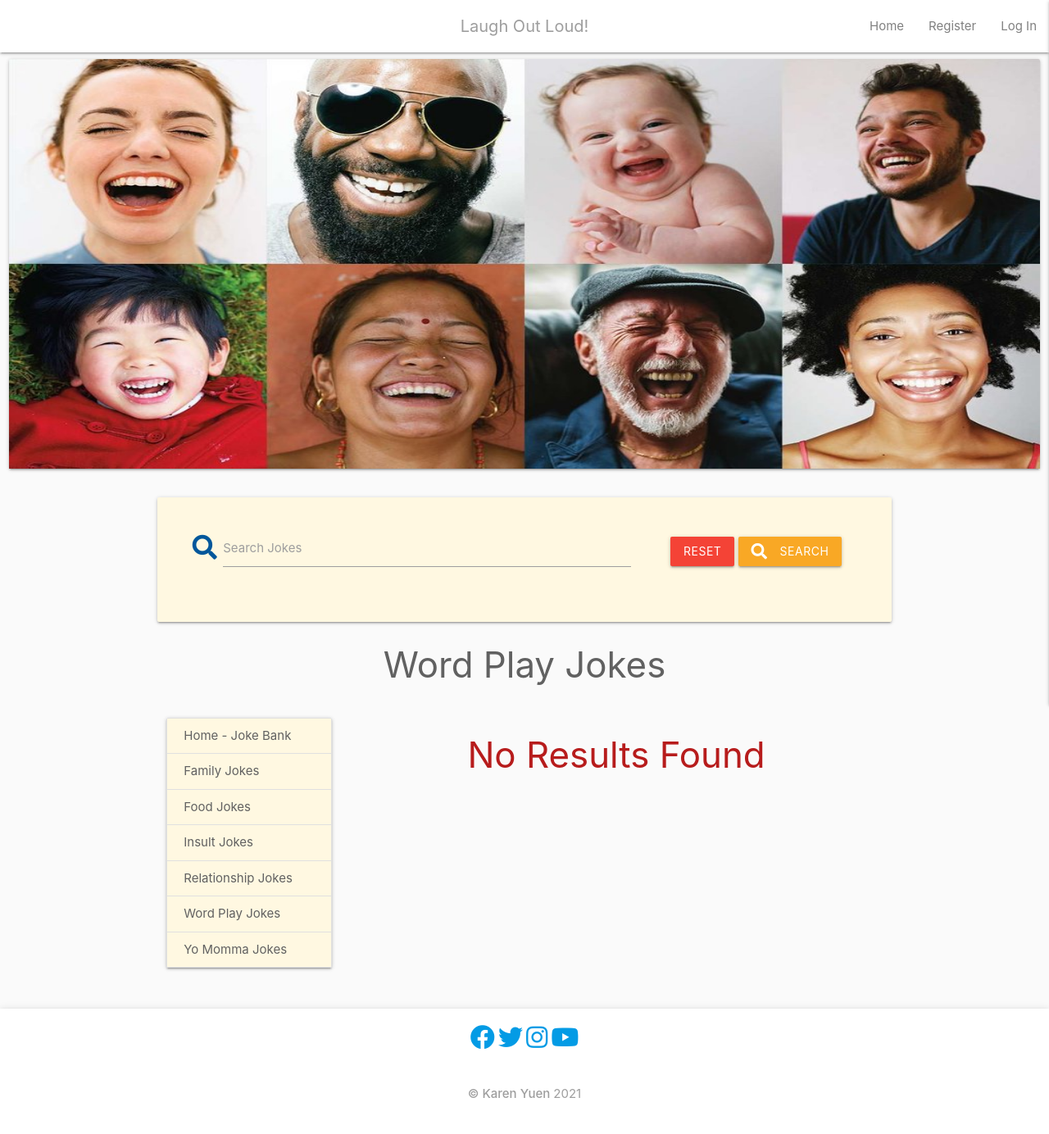
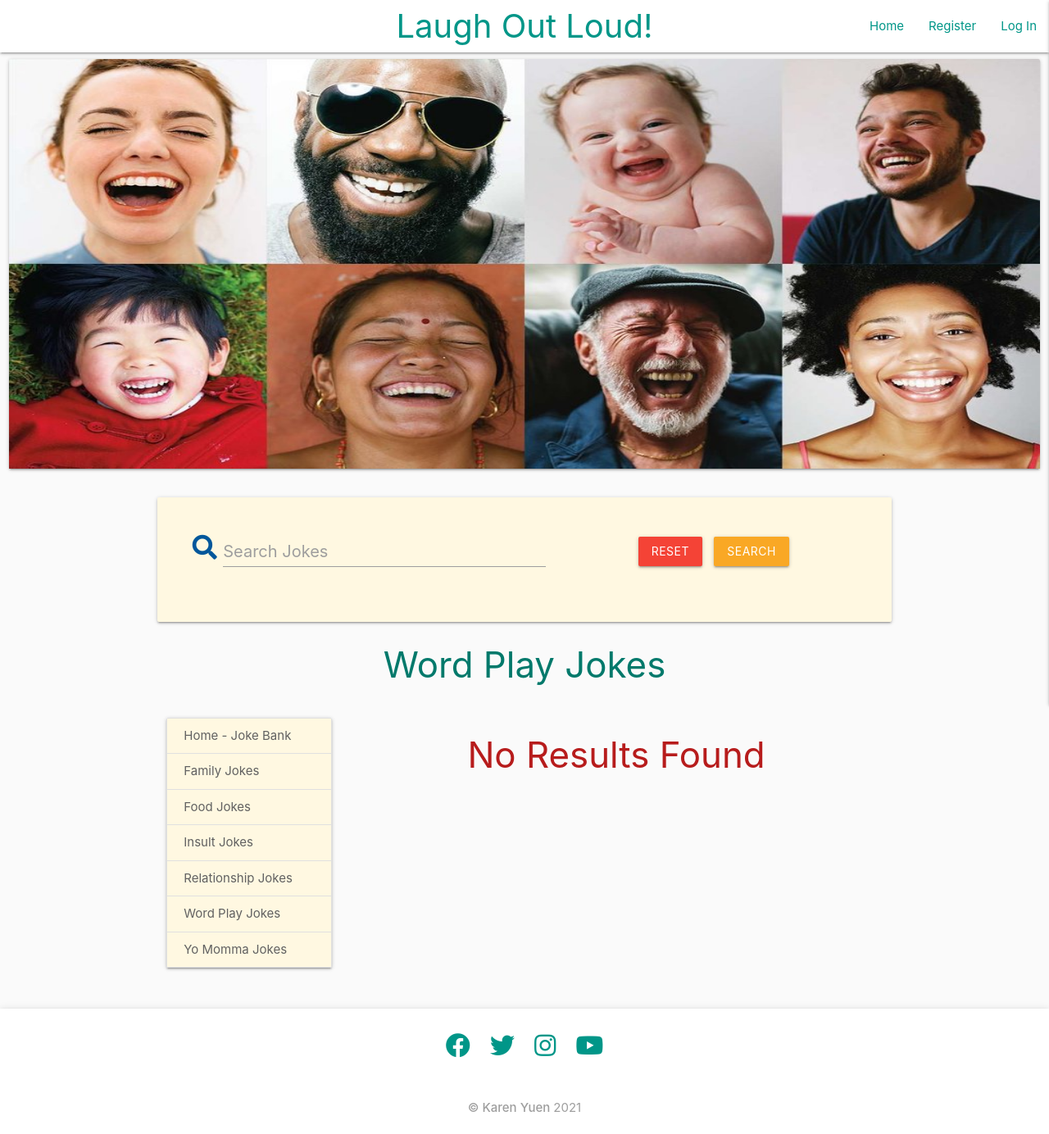
Before and after one commit to karzuin/jokes_library_MS3, a Flask app: page /word_jokes in a window 1280 px wide; the page is wider, and only the part inside the window is pictured. Shown: that part at 82% size. Before the commit the page ends 1340 px from the top of that part, so only its background shows below. Run offline with Flask 2, Linux system fonts and the light colour scheme; data that the repository does not hold is empty; some libraries are stand-ins or nearby versions.

Commit message:
Added Materialize CSS to searchbox buttons, modal buttons, bookmark and added buttons

```diff
--- a/app.py
+++ b/app.py
@@ -99,8 +99,8 @@ def login():
             if check_password_hash(
                 existing_user["password"], request.form.get("password")):
                     session["user"] = request.form.get("username").lower()
-                    flash("Welcome, {}".format(
-                        request.form.get("username")))
+                    flash("Welcome, {}!".format(
+                        request.form.get("username").capitalize()))
                     return redirect(url_for(
                          "coll_bookmarks", username=session["user"]))
             else:
--- a/static/css/style.css
+++ b/static/css/style.css
@@ -3,14 +3,15 @@ body {
 }
 
 nav ul a{
-    color: gray;
+    color: #009688;
 }
 
-.flashes h4 {
+.flashes h3 {
     line-height: 2;
-    width: 30%;
+    width: auto;
     margin: auto;
-    color: grey;
+    color: #009688;
+    background-color: none;
 }
 
 .card-image img {
@@ -20,6 +21,10 @@ nav ul a{
 .btn-small {
     margin: 10px;
 }
+
+.search-btns {
+        margin: 5px;
+    }
 
 #counter {
     margin: 0px 10px 0px;
@@ -31,6 +36,8 @@ nav ul a{
 
 .social-links i {
     font-size: 30px;
+    color: #009688;
+    margin: 10px;
 }
 
 .copyright {
@@ -46,7 +53,6 @@ nav ul a{
     }
 
     .btn-small {
-        width: 80%;
         font-size: 8px;
     }
 
@@ -86,7 +92,6 @@ nav ul a{
     }
 
     .btn-small {
-        width: 80%;
         font-size: 10px;
     }
 
@@ -127,7 +132,6 @@ nav ul a{
     }
 
     .btn-small {
-        width: 80%;
         font-size: 12px;
     }
 
@@ -158,6 +162,10 @@ nav ul a{
 }
 
 @media only screen and (min-width: 760px) {
+
+    #hero-text {
+        font-size: 40px;
+    }
 
     #searchbox {
         font-size: 20px;
--- a/templates/base.html
+++ b/templates/base.html
@@ -20,9 +20,9 @@
             <div class="navbar-fixed">
                 <nav>
                     <div class="col s10 offsets-2 nav-wrapper white lighten-2">
-                        <a href="{{ url_for('get_jokes') }}" class="brand-logo center grey-text" id="hero-text">Laugh Out Loud!</a>
-                        <a href="#" data-target="mobile-demo" class="sidenav-trigger right grey-text "><i class="fas fa-bars"></i></a>
-                        <ul class="right hide-on-med-and-down">
+                        <a href="{{ url_for('get_jokes') }}" class="brand-logo center teal-text" id="hero-text">Laugh Out Loud!</a>
+                        <a href="#" data-target="mobile-demo" class="sidenav-trigger right teal-text"><i class="fas fa-bars"></i></a>
+                        <ul class="right hide-on-med-and-down teal-text">
                             <li><a href="{{ url_for('get_jokes') }}">Home</a></li>
                             {% if session.user %}
                                 <li><a href="{{ url_for('coll_bookmarks', username=session['user']) }}">Collection</a></li>
@@ -65,7 +65,7 @@
             {% if messages %}
                 {% for message in messages %}
                     <div class="row flashes s12 m6 offset-3">
-                        <h4 class="yellow lighten-3 center-align">{{ message }}</h4>
+                        <h3 class="center-align">{{ message }}</h3>
                     </div>
                 {% endfor %}
             {% endif %}
--- a/templates/word_jokes.html
+++ b/templates/word_jokes.html
@@ -4,21 +4,21 @@
     <div class="row card-panel amber lighten-5">
         <form action="{{ url_for('search') }}" method="POST" class="col s12">
             <div class="row valign-wrapper center-align">
-                <div class="input-field col s12 m8">
+                <div class="input-field col s12">
                     <i class="fas fa-search prefix light-blue-text text-darken-4"></i>
                     <input type="text" name="query" id="query" minlength="3" class="validate" required>
-                    <label for="query">Search Jokes</label>
+                    <label for="query" id="searchbox">Search Jokes</label>
                 </div>
-                <div class="col s12 m4">
-                    <a href="{{ url_for('get_jokes') }}" class="red btn text-shadow">Reset</a>
-                    <button type="submit" class="yellow darken-3 btn text-shadow">
-                        <i class="fas fa-search left"></i> Search
+                <div class="col s12 m10">
+                    <a href="{{ url_for('get_jokes') }}" class="search-btns red btn text-shadow">Reset</a>
+                    <button type="submit" class="search-btns yellow darken-3 btn text-shadow">
+                        Search
                     </button>
                 </div>
             </div>
         </form>
     </div>
-    <div class="col s9 grey-text text-darken-2 center-align">
+    <div class="col s9 teal-text text-darken-2 center-align">
         <h3>Word Play Jokes</h3>
     </div>
     <div class="row section">
@@ -59,7 +59,7 @@
                     <!--Edit and Delete-->
                         <div class="col s12 m4" id="edit-delete">
                     {% if session.user|lower == joke.created_by|lower %}
-                            <div class="col s6 valign-wrapper edit-delete" id="edit">
+                            <div class="col s4 offset-s2 m6 valign-wrapper edit-delete" id="edit">
                             <a href="{{ url_for('edit_joke', joke_id=joke._id)}}" class="btn-small green darken-2">Edit</a>
                             </div>
                         <!-- Modal Trigger -->
```
Also changed, not shown: templates/family_jokes.html (+5 -5 lines), templates/food_jokes.html (+5 -5 lines), templates/insult_jokes.html (+8 -8 lines), templates/jokes.html (+6 -6 lines), templates/relationship_jokes.html (+8 -8 lines), templates/yo_jokes.html (+7 -7 lines).
